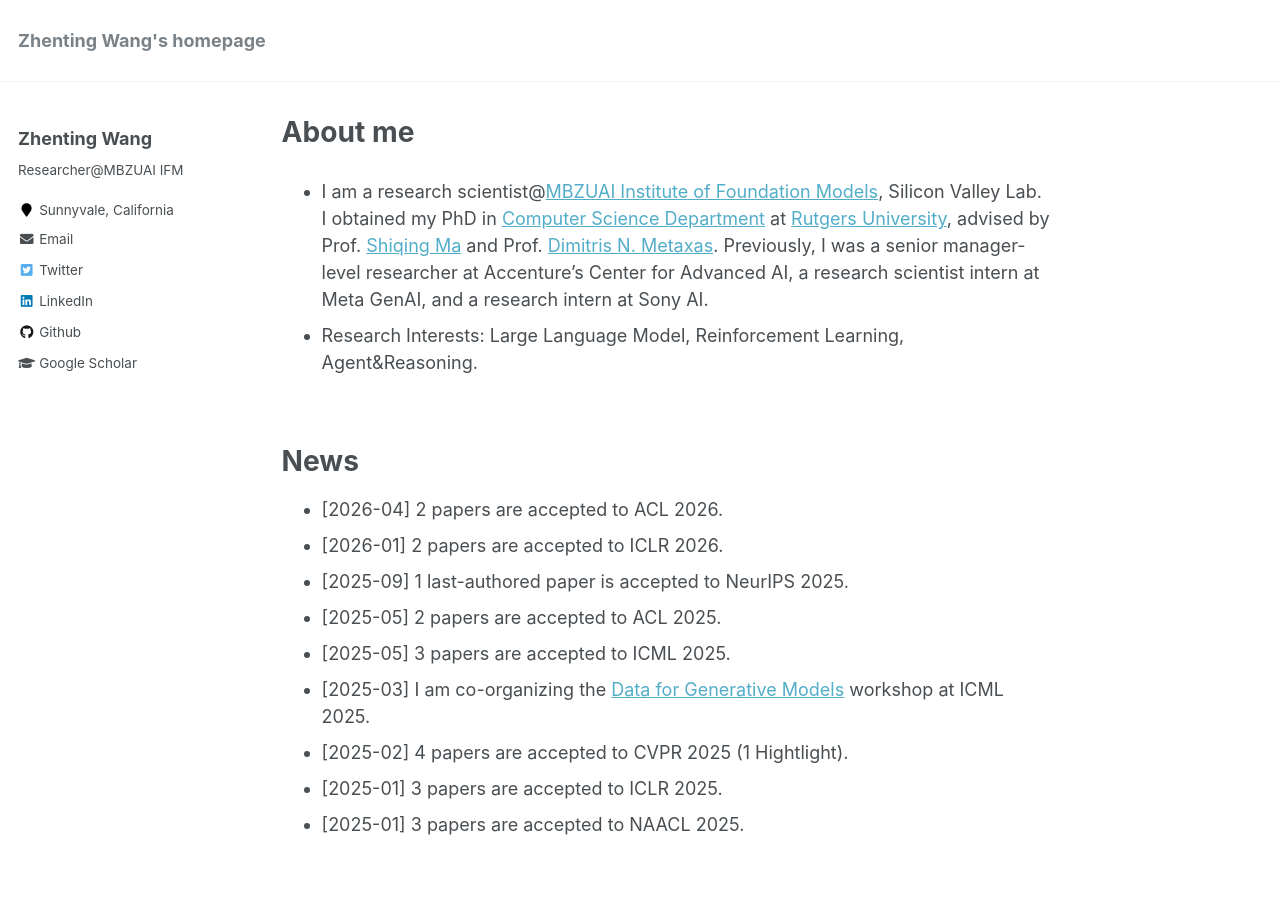
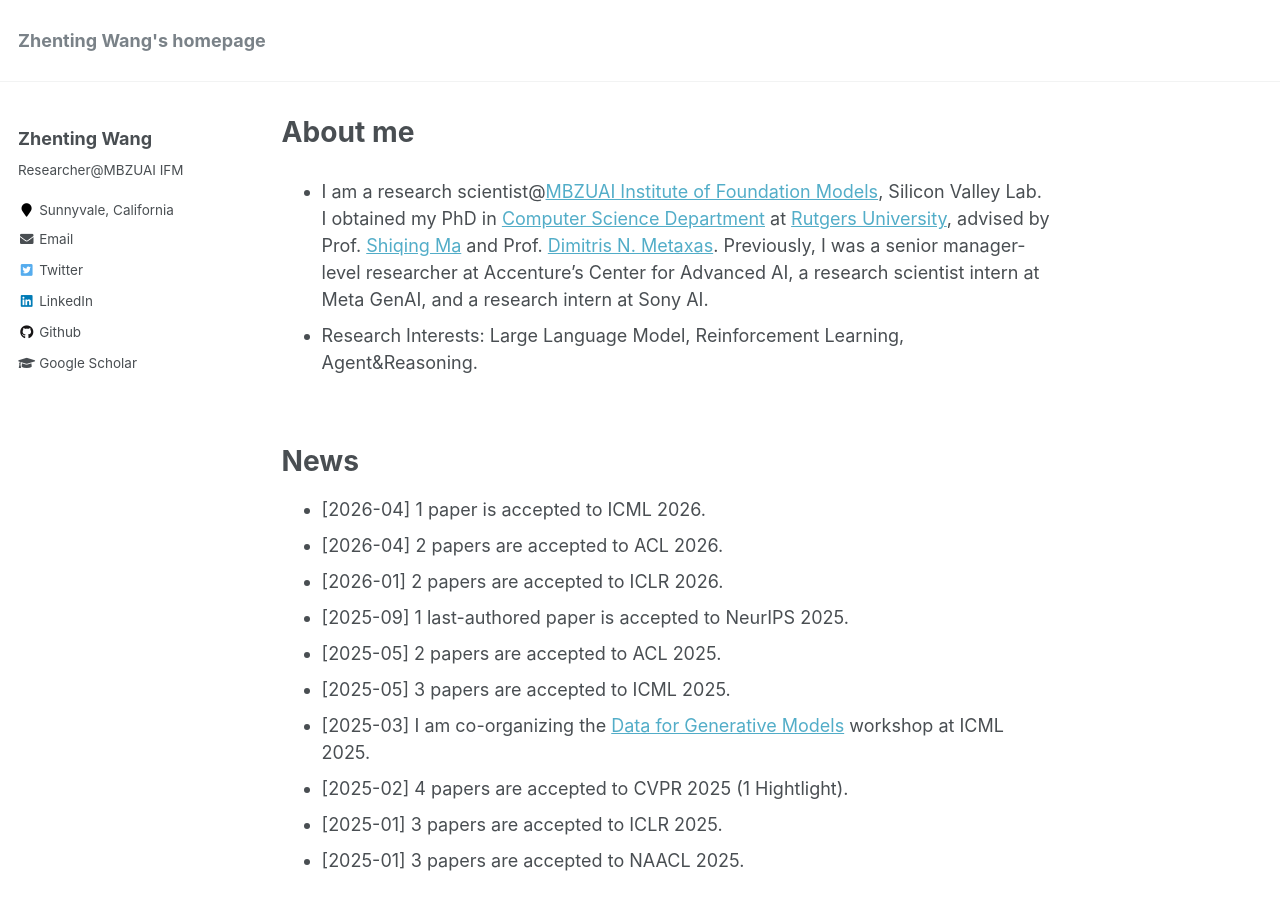
Before and after one commit to ZhentingWang/zhentingwang.github.io, a Jekyll site: the page built from _pages/about.md, in a window 1280 px wide and 900 px high. Built offline with Jekyll 4.4.1, drawn with Linux system fonts in a browser that asks for light colours.

Commit message:
Update about.md

```diff
--- a/_pages/about.md
+++ b/_pages/about.md
@@ -15,6 +15,7 @@ redirect_from:
 
 News
 ======
+* [2026-04] 1 paper is accepted to ICML 2026.
 * [2026-04] 2 papers are accepted to ACL 2026.
 * [2026-01] 2 papers are accepted to ICLR 2026.
 * [2025-09] 1 last-authored paper is accepted to NeurIPS 2025.
```
